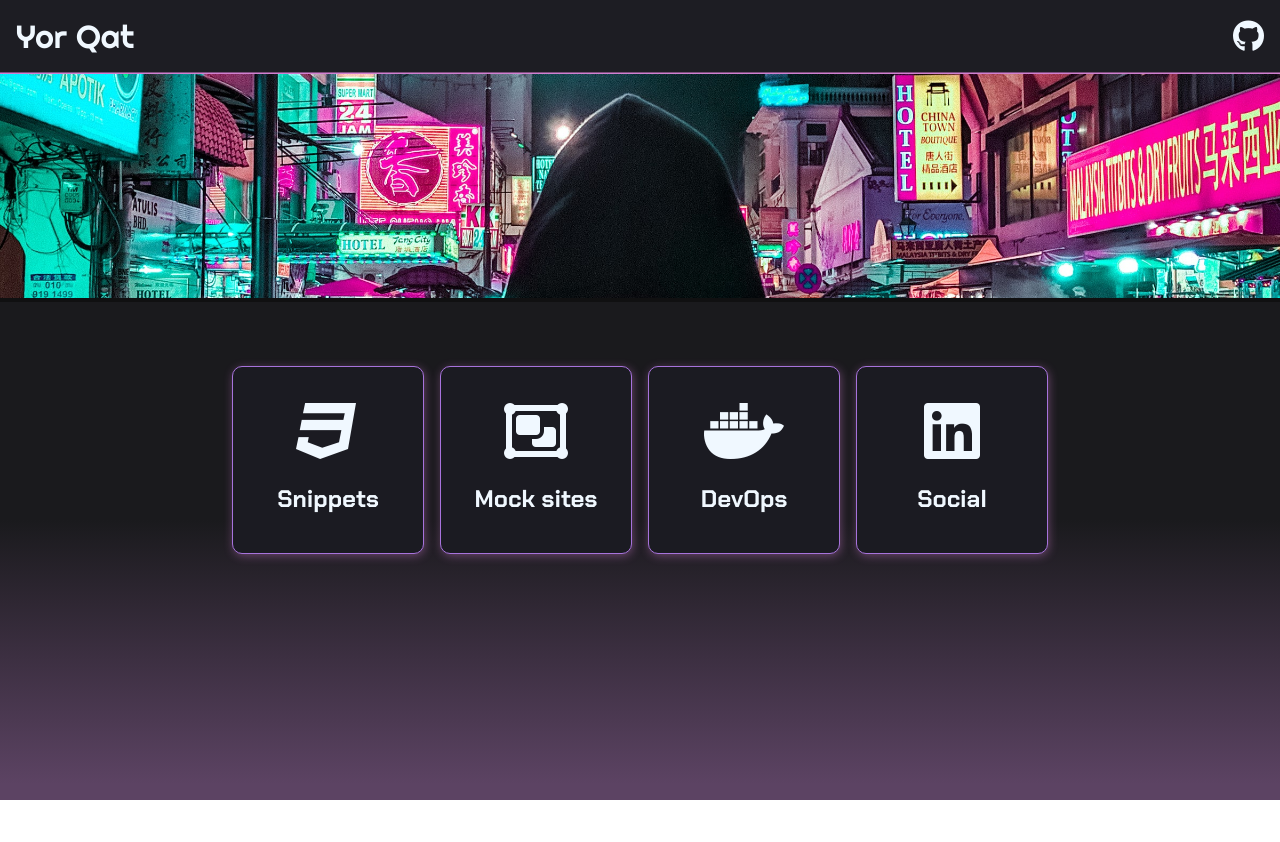
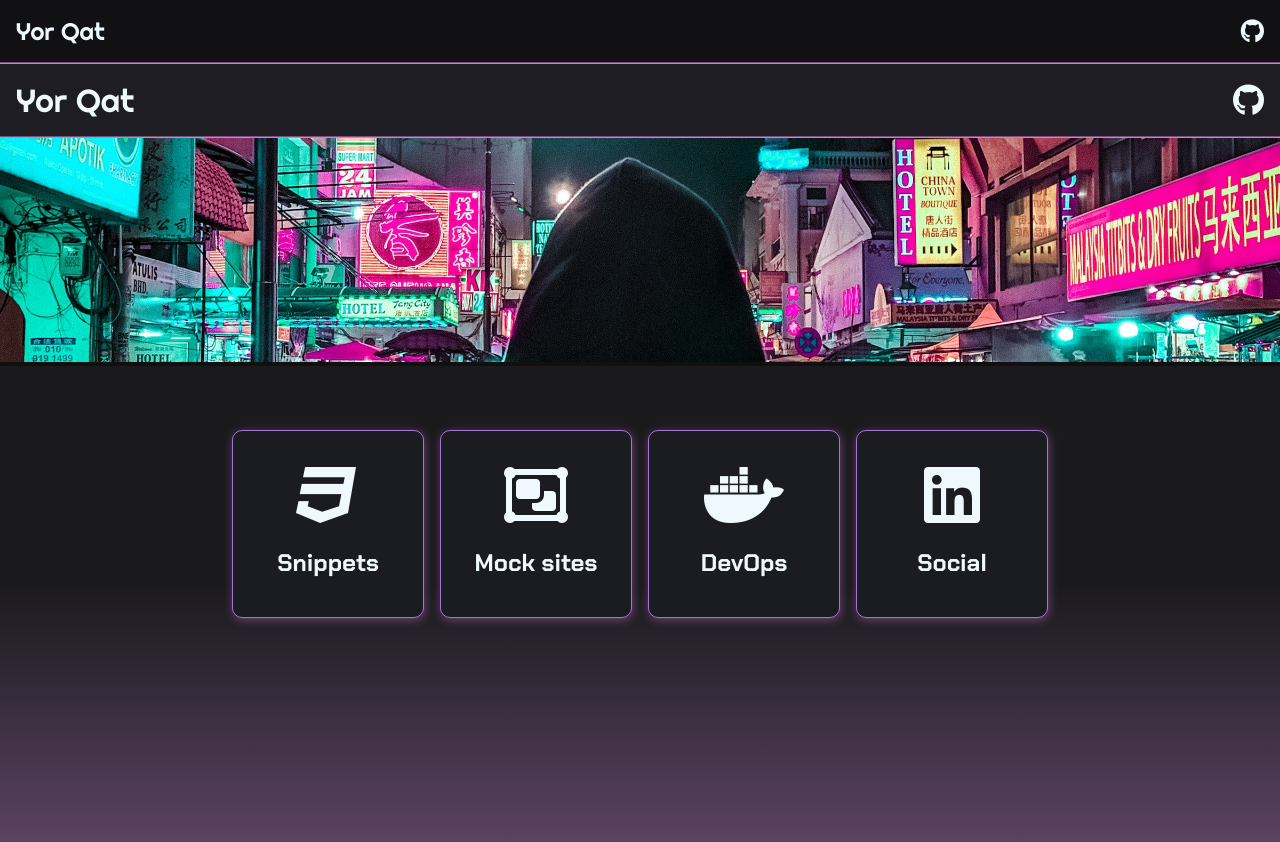
Before and after one commit to yorqat/www-yorqat, a SvelteKit app: page / in a window 1280 px wide. Shown: the top 842 px of the page. Before the commit the page ends 800 px from the top, so only its background shows below. Built offline with nearby package versions, Linux system fonts and the light colour scheme.

Commit message:
define layout

```diff
--- /dev/null
+++ b/src/routes/+layout.svelte
@@ -0,0 +1,16 @@
+<script>
+    import Heading from "./Heading.svelte";
+</script>
+
+<Heading />
+<slot />
+
+<style lang="scss">
+    :global(:root) {
+        --clr-text: aliceblue;
+        --clr-text-reading: rgb(187, 189, 229);
+        --clr-primary: rgb(17, 17, 20);
+        --clr-secondary: rgb(10, 9, 11);
+        --clr-accent-0: rgb(209, 129, 209);
+    }
+</style>
```
